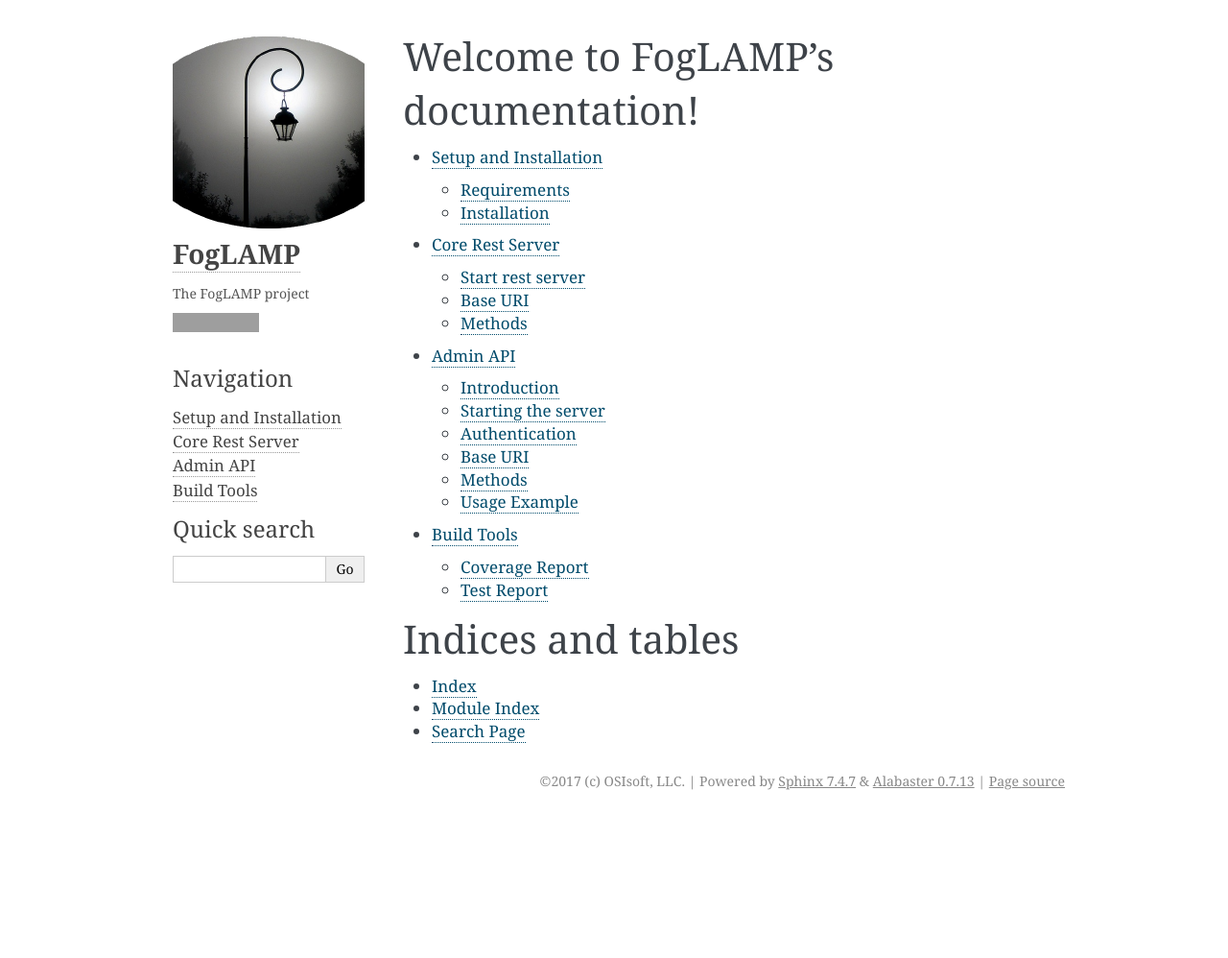
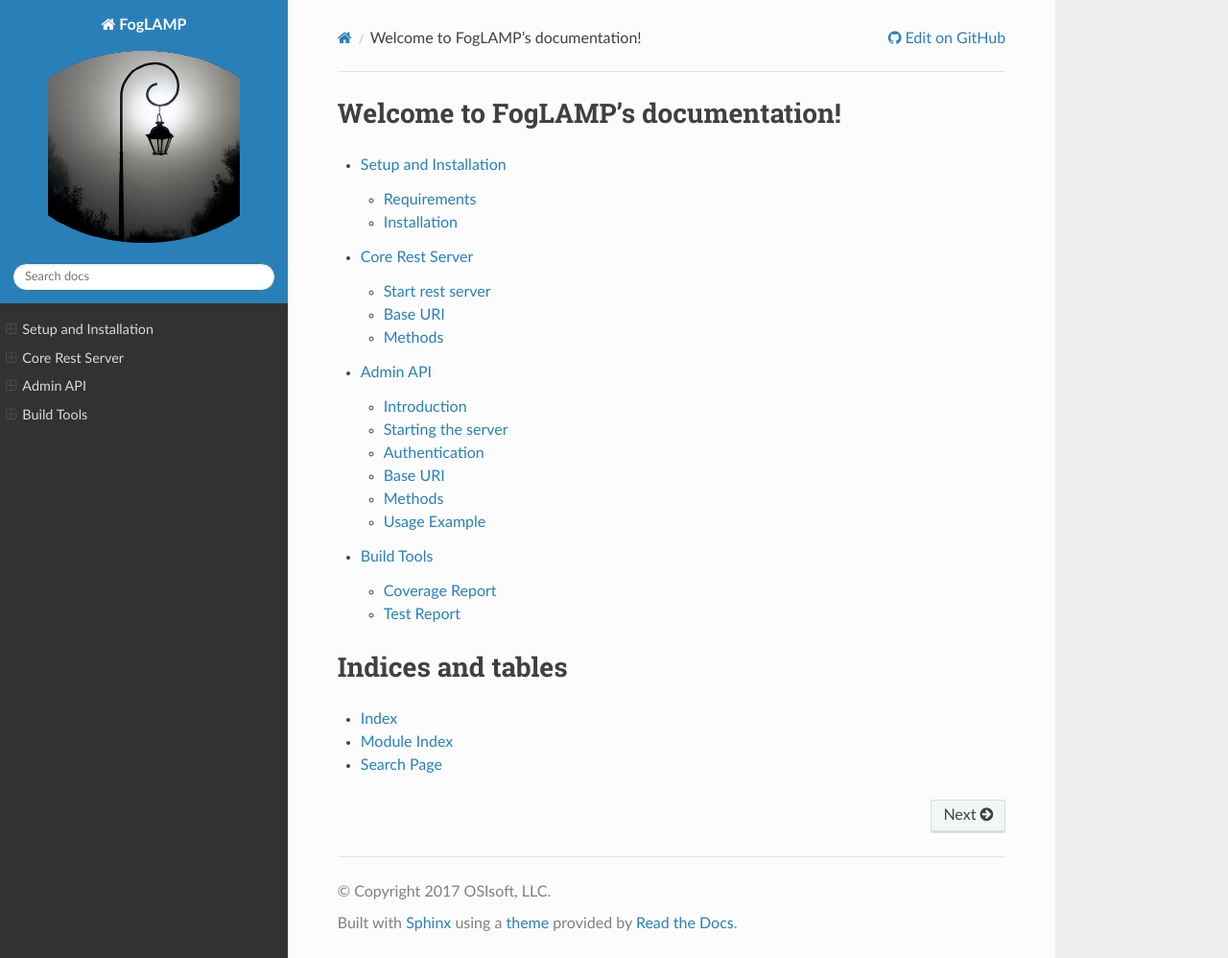
Before and after one commit to fledge-iot/fledge, a Sphinx documentation site: the page built from docs/index.rst, in a window 1280 px wide and 998 px high. Shown: the whole window at 96% size. Built offline with Sphinx 7.4.7 and the Read the Docs theme 2.0.0, drawn with Linux system fonts in a browser that asks for light colours; grey boxes are pictures that could not be loaded.

Commit message:
sphinx_rtd_theme added for docs
missing target info added in Makefile

```diff
--- a/docs/conf.py
+++ b/docs/conf.py
@@ -48,7 +48,7 @@ master_doc = 'index'
 
 # General information about the project.
 project = 'FogLAMP'
-copyright = '2017 (c) OSIsoft, LLC'
+copyright = '2017 OSIsoft, LLC'
 author = 'OSIsoft, LLC'
 
 # The version info for the project you're documenting, acts as replacement for
@@ -84,22 +84,37 @@ todo_include_todos = False
 # The theme to use for HTML and HTML Help pages.  See the documentation for
 # a list of builtin themes.
 #
-html_theme = 'alabaster'
+import sphinx_rtd_theme
+html_theme = "sphinx_rtd_theme"
+html_theme_path = [sphinx_rtd_theme.get_html_theme_path()]
 
 # Theme options are theme-specific and customize the look and feel of a theme
 # further.  For a list of options available for each theme, see the
 # documentation.
 #
-# See: https://alabaster.readthedocs.io/en/latest/customization.html#theme-options
 html_theme_options = {
-    'logo': 'images/foglamp.png',
-    'logo_name': True,
-    'description': 'The FogLAMP project',
+    'collapse_navigation': False,
+    'display_version': False,
+    'navigation_depth': 3,
+}
+
+# The name of an image file (relative to this directory) to place at the top
+# of the sidebar.
+html_logo = 'images/foglamp.png'
+
+# The name of an image file (within the static path) to use as favicon of the
+# docs.  This file should be a Windows icon file (.ico) being 16x16 or 32x32
+# pixels large.
+#html_favicon = None
+
+html_context = {
+    'display_github': True, # Add 'Edit on Github' link instead of 'View page source'
     'github_user': 'foglamp',
     'github_repo': 'FogLAMP',
-    'travis_button': False,
+    'github_version': 'develop/docs/',
+    'last_updated': False,
+    'commit': False,
 }
-
 # Need to explicitly tell Sphinx to include the `about.html` sidebar file
 # which includes the logo, description, GitHub buttons, etc.
 html_sidebars = {
```
Also changed, not shown: 2 other files.
